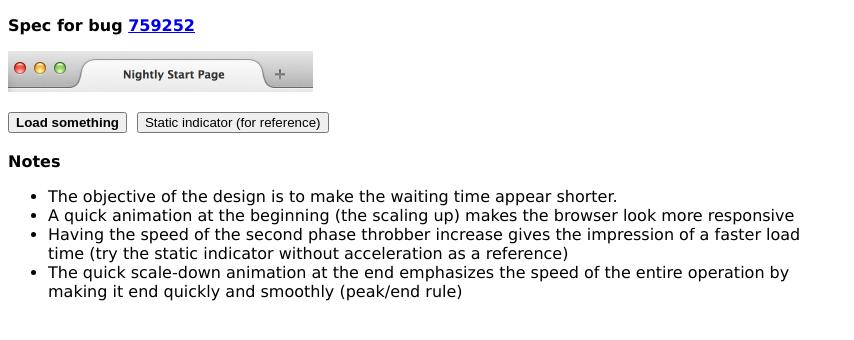
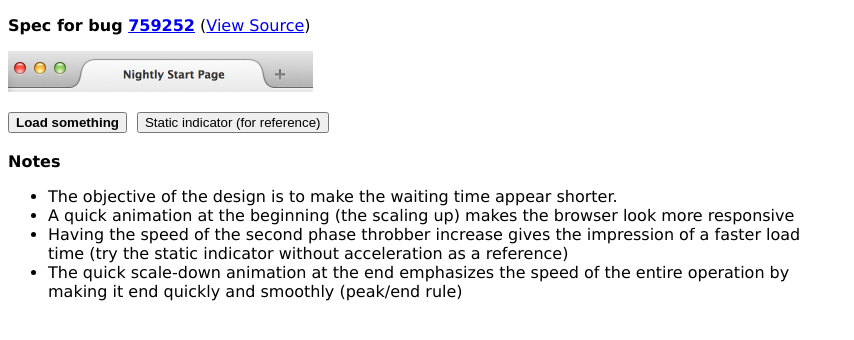
Before and after one commit to phlsa/ff-loading-indicators, a plain HTML site: page index.html in a window 1280 px wide. Shown: the whole page, without its empty margins (0-854 px from the left). Drawn offline with Linux system fonts and the light colour scheme.

Commit message:
add source link

```diff
--- a/index.html
+++ b/index.html
@@ -10,6 +10,7 @@
 <body>
 <p>
   <strong>Spec for bug <a href="https://bugzilla.mozilla.org/show_bug.cgi?id=759252">759252</a></strong>
+  (<a href="https://github.com/phlsa/ff-loading-indicators">View Source</a>)
 </p>
 <div class="backdrop">
 	<div id="indicator" class="indicator out">
```
